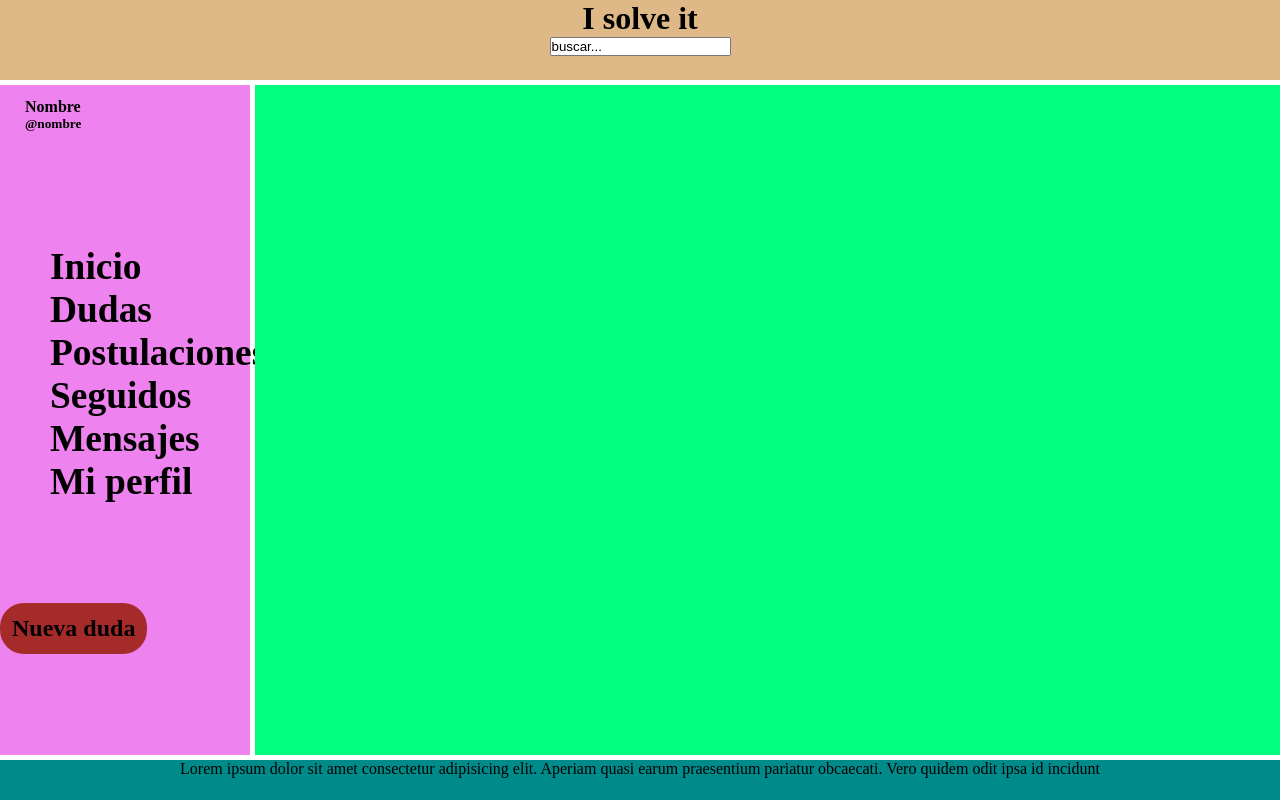
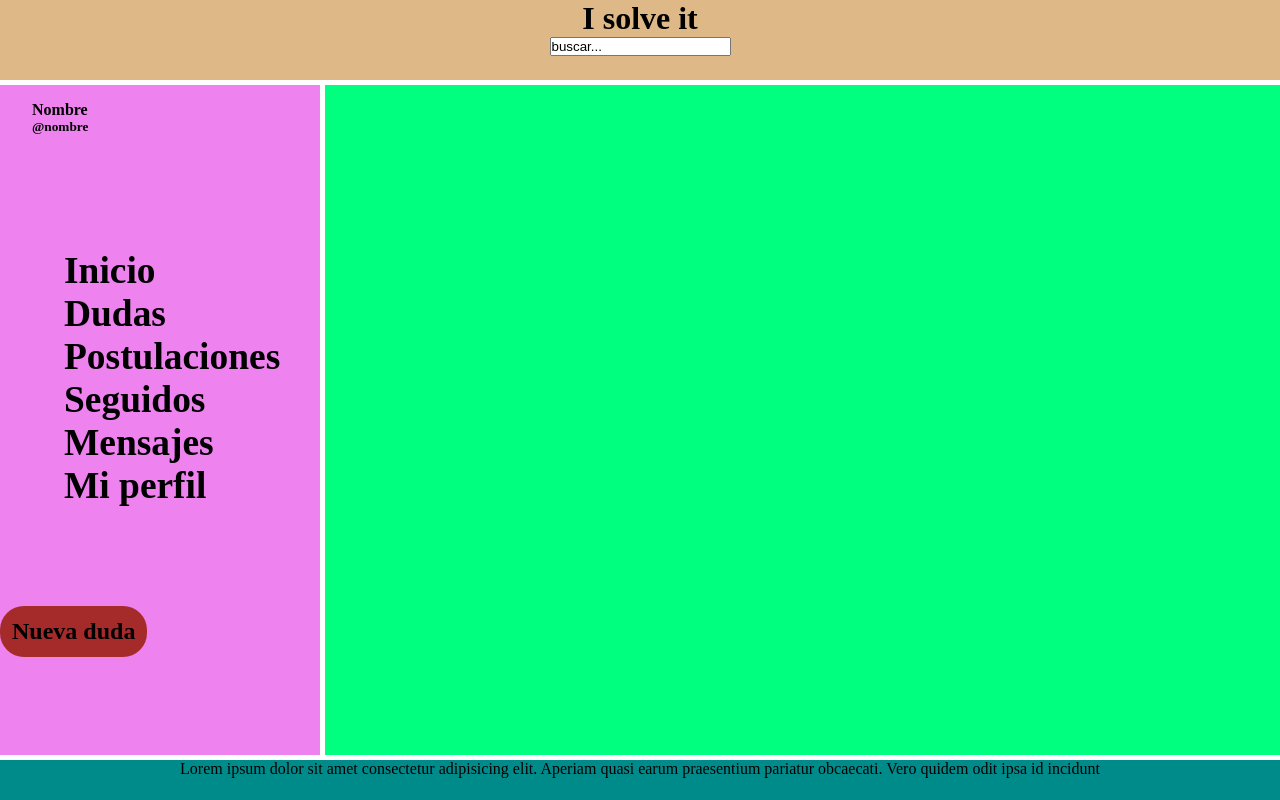
Before and after one commit to Nasher3296/ISolveIt, a PHP site: page / in a window 1280 px wide. Run offline with PHP 8.4, Linux system fonts and the light colour scheme.

Commit message:
Revert "Merge branch 'main' of https://github.com/Nasher3296/Proyecto6-C into main"
This reverts commit 33c8622fadf74e9989551036b71614c37b4f4ad1, reversing
changes made to 435aa417a4921d682fe9ba81fc0414a79d9c88e7.

```diff
--- a/PaginasBalsamiq/style.css
+++ b/PaginasBalsamiq/style.css
@@ -26,8 +26,9 @@ body{
         "header     header" 10%
         "sidebar    main"   auto
         "footer     footer" 5% /
-        minmax(0%, 250px) auto;
+        25%         auto;
 }
+
 .header{
     background-color: burlywood;
     grid-area: header;
```
Also changed, not shown: 1 other file.
